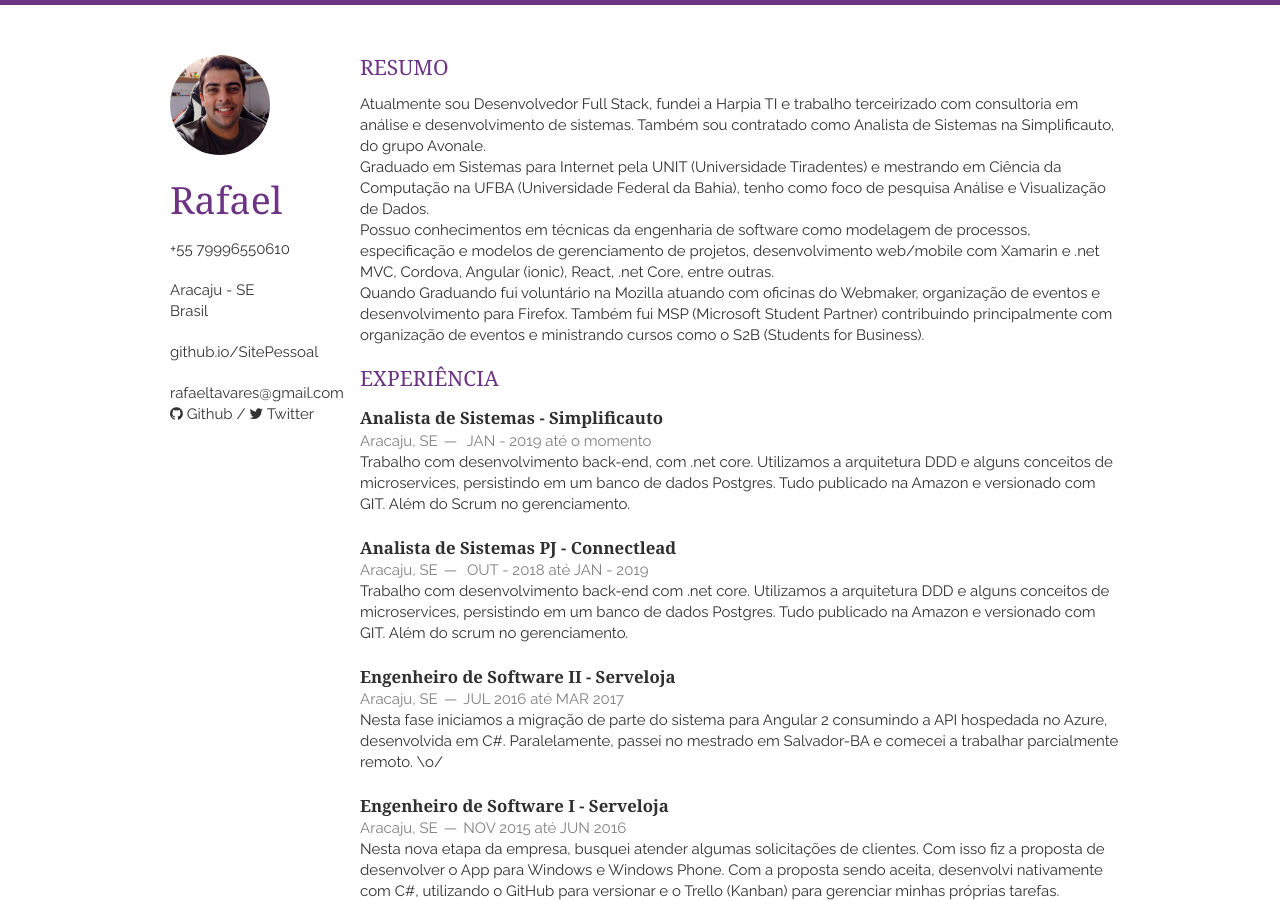
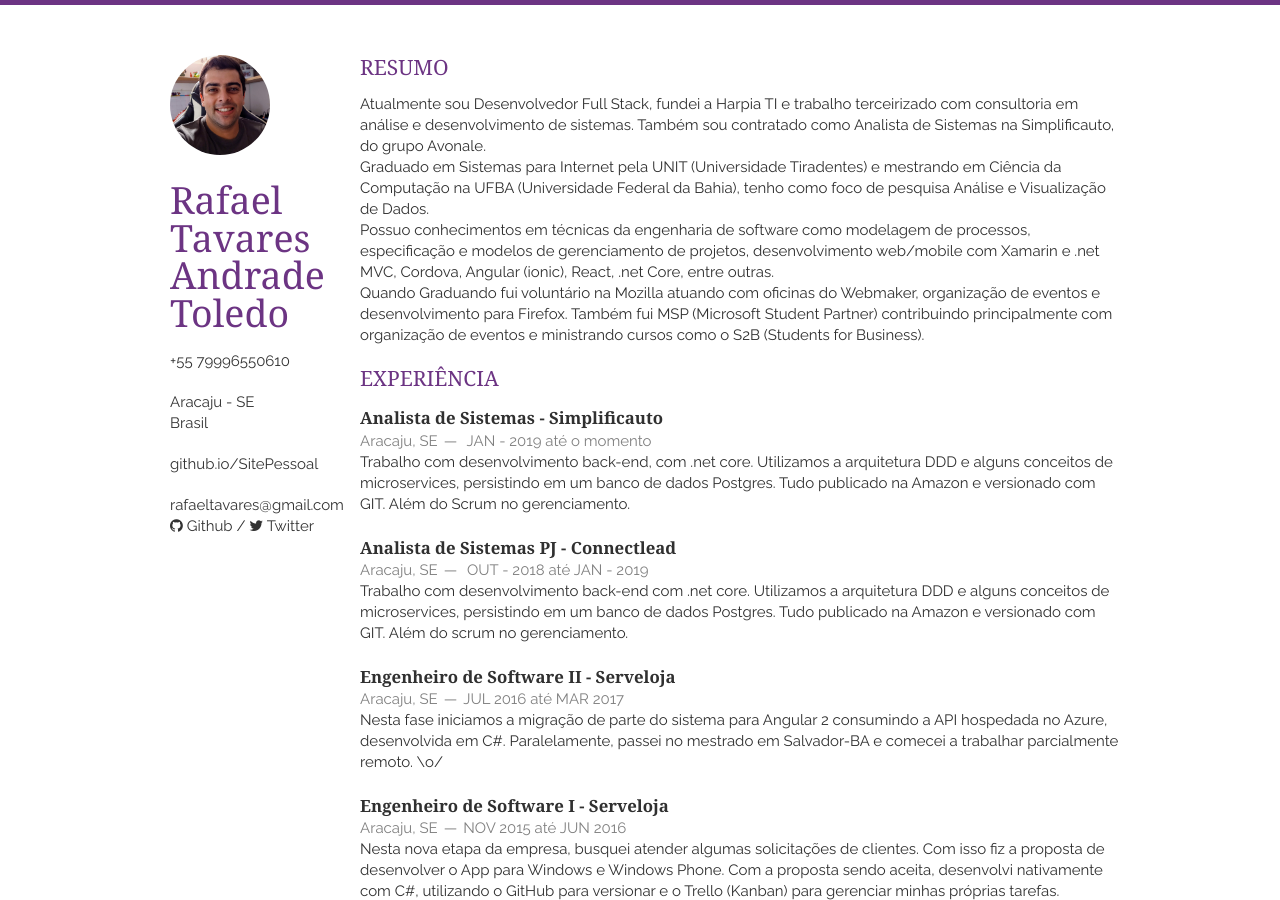
Before and after one commit to RafasTavares/resume-cv, a Jekyll site: the page built from index.html, in a window 1280 px wide and 900 px high. Built offline with Jekyll 4.4.1, drawn with Linux system fonts in a browser that asks for light colours; nearby versions of some CDN libraries; the list of posts is cut into pages by our own code; some of the changed lines change nothing that is shown.

Commit message:
Update _config.yml

```diff
--- a/_config.yml
+++ b/_config.yml
@@ -15,9 +15,7 @@
 # for a normal use at the base of the server change it to "/"
 baseurl: /resume-cv/
 title: CV Rafael Tavares
-name: Rafael
-lastName: Toledo
-middleName: Tavares Andrade
+name: Rafael Tavares Andrade Toledo
 email: rafaeltavares@gmail.com
 email_full: mailto:rafaeltavares@gmail.com
 website: github.io/SitePessoal
```
